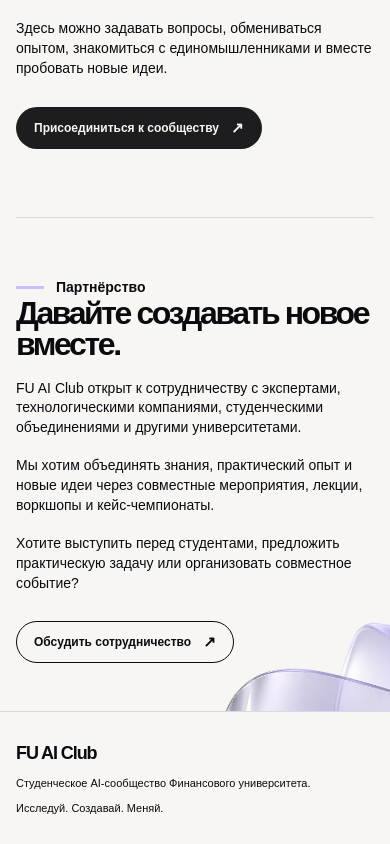
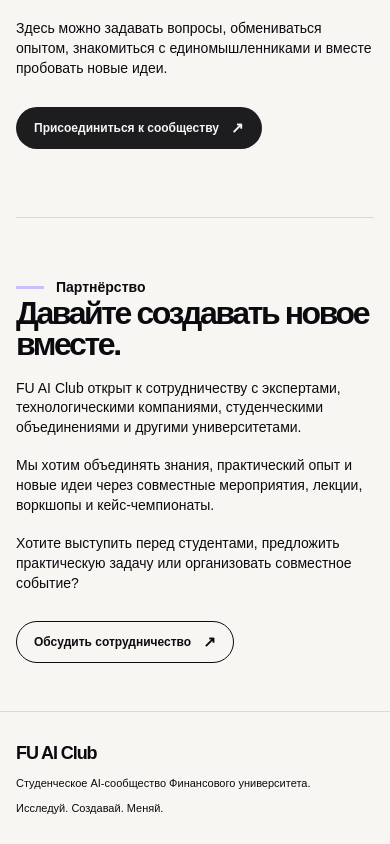
Before and after one commit to tolyapolya2006-png/FINAIclub, a Next.js app: page / in a window 390 px wide. Shown: the part 2572-3416 px from the top of the page. Built offline with nearby package versions, Linux system fonts and the light colour scheme.

Commit message:
fix: keep ribbon only in hero

```diff
--- a/src/app/globals.css
+++ b/src/app/globals.css
@@ -479,18 +479,6 @@ button { color: inherit; font: inherit; }
 .community-card > p { max-width: 510px; margin: 18px 0 0; font-size: 15px; line-height: 1.42; }
 .community-card .button { margin-top: 28px; }
 
-.ribbon-fragment {
-  position: absolute;
-  width: 360px;
-  aspect-ratio: 1;
-  pointer-events: none;
-  opacity: 0.8;
-}
-
-.ribbon-fragment img { width: 100%; height: 100%; object-fit: contain; }
-.ribbon-fragment--about { right: -140px; bottom: -220px; transform: rotate(14deg); }
-.ribbon-fragment--community { left: -150px; bottom: -230px; transform: rotate(-18deg); }
-
 .site-footer {
   border-top: 1px solid var(--line);
   padding-block: 28px;
@@ -522,8 +510,6 @@ button { color: inherit; font: inherit; }
   .community-card--partnership { margin-top: 42px; padding-top: 42px; border-top: 1px solid var(--line); }
   .community-card > p { font-size: 14px; }
   .site-footer__inner { align-items: flex-start; flex-direction: column; gap: 8px; }
-  .ribbon-fragment--about { display: none; }
-  .ribbon-fragment--community { left: auto; right: -160px; bottom: -210px; }
 }
 
 @media (max-width: 430px) {
--- a/src/components/HomeSections.tsx
+++ b/src/components/HomeSections.tsx
@@ -1,5 +1,3 @@
-import Image from "next/image";
-
 import { siteConfig } from "@/config/site";
 import { ActivitiesGrid } from "@/components/ActivitiesGrid";
 
@@ -81,7 +79,6 @@ function AboutSection() {
           <span><b>04</b>Обмен знаниями</span>
         </div>
       </div>
-      <RibbonFragment className="ribbon-fragment ribbon-fragment--about" />
     </section>
   );
 }
@@ -142,7 +139,6 @@ function CommunityPartnershipSection() {
           </button>
         </article>
       </div>
-      <RibbonFragment className="ribbon-fragment ribbon-fragment--community" />
     </section>
   );
 }
@@ -170,14 +166,6 @@ function CommunityButton() {
   );
 }
 
-function RibbonFragment({ className }: { className: string }) {
-  return (
-    <div className={className} aria-hidden="true">
-      <Image src="/assets/hero-ribbon.png" alt="" fill sizes="360px" />
-    </div>
-  );
-}
-
 function Footer() {
   return (
     <footer className="site-footer">
```
